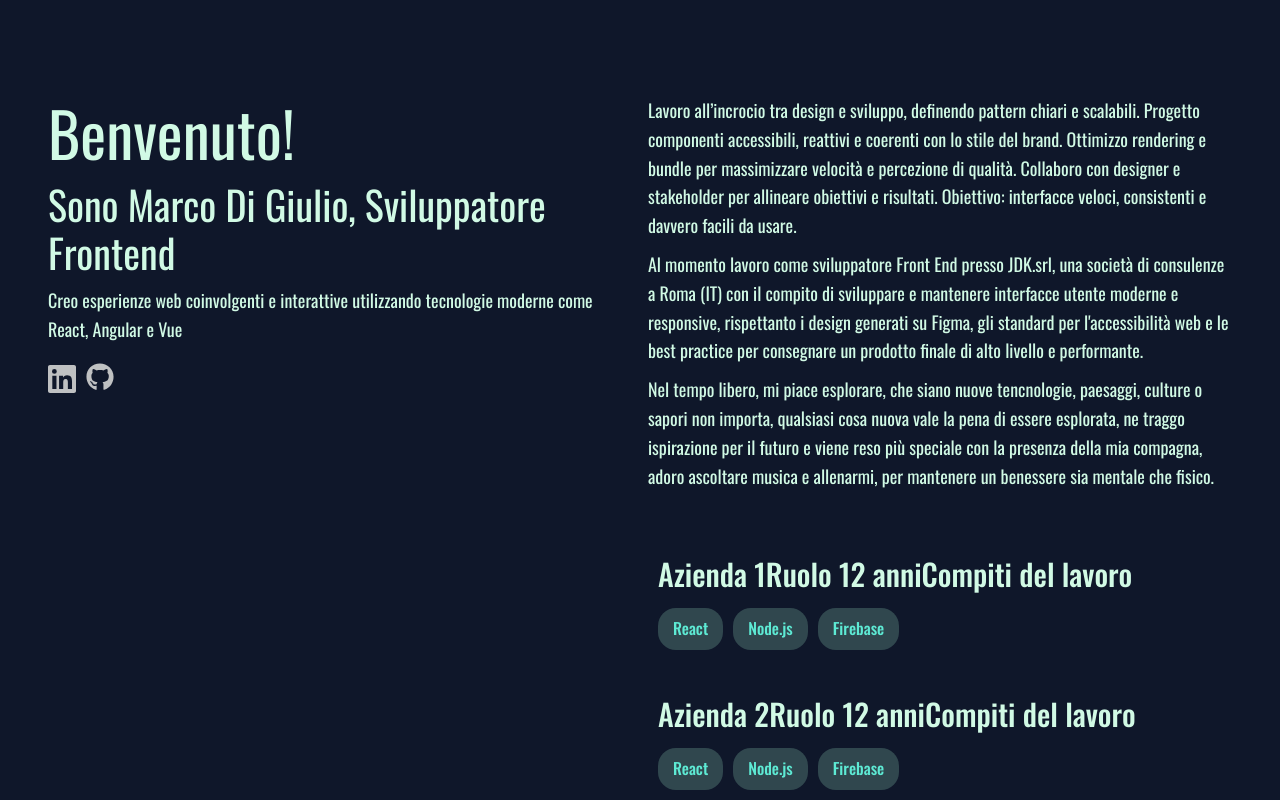
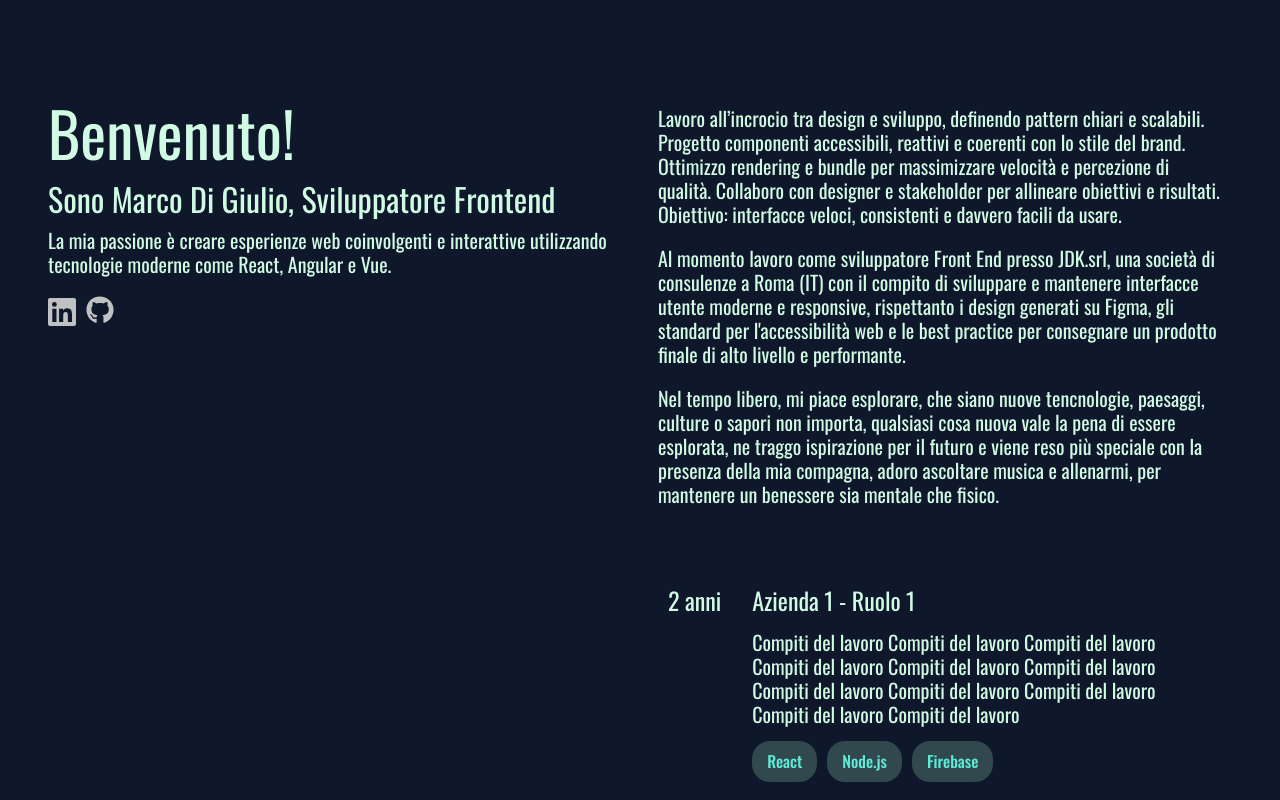
Before and after one commit to mDiGiulio94/Portfolio, a React (Create React App) app: page / in a window 1280 px wide. Shown: the top 800 px of the page. Built offline with nearby package versions, Linux system fonts and the light colour scheme.

Commit message:
aggiunta scroll top e fix grafici

```diff
--- a/src/App.js
+++ b/src/App.js
@@ -5,8 +5,8 @@ import {
   Route,
   Navigate,
 } from "react-router-dom";
-import styled from "styled-components";
 import Loading from "./shared/components/Loading";
+import ScrollTop from "./shared/components/ScrollTop";
 
 const Home = lazy(() => import("./pages/Home.js"));
 
@@ -22,6 +22,8 @@ function App() {
           <Route path="/" element={<Home />} />
         </Routes>
       </Suspense>
+
+      <ScrollTop />
     </Router>
   );
 }
--- a/src/index.css
+++ b/src/index.css
@@ -6,6 +6,7 @@
   font-weight: 900;
 }
 
+/* variabili corrispondenti ai font di tutto il progetto e al loro ridimensionamento quando lo schermo cambia */
 :root{
   /* base */
   --fs-body: clamp(16px, 0.30vw + 15px, 18px);
@@ -28,6 +29,7 @@ h3 { font-size: var(--fs-h3); line-height: var(--lh-h); }
 h4 { font-size: var(--fs-h4); line-height: var(--lh-h); }
 h5 { font-size: var(--fs-h5); line-height: var(--lh-h); }
 h6 { font-size: var(--fs-h6); line-height: var(--lh-h); }
+p { font-size: var(--fs-h6); line-height: var(--lh-h); }
 .small, small { font-size: clamp(14px, 0.2vw + 13px, 16px); line-height: 1.5; }
 
 body {
--- a/src/pages/Home.js
+++ b/src/pages/Home.js
@@ -8,15 +8,15 @@ import useMediaQuery from "../shared/hooks/hooks.js";
 
 export default function Home() {
 
-    const isSmall = useMediaQuery()
+    const isSmall = useMediaQuery("(max-width: 600px)")
 
   return (
-    <Container>
-      <ContainerLeft>
+    <Container $small={isSmall}>
+      <ContainerLeft $small={isSmall}>
         <Welcome />
       </ContainerLeft>
 
-      <ContainerRight>
+      <ContainerRight $small={isSmall}>
         <Presentazione />
         <Workplaces />
         <Projects />
@@ -27,6 +27,7 @@ export default function Home() {
 
 const Container = styled.div`
   display: flex;
+  flex-direction: ${props => props.$small ? "column" : "row"};
   max-width: 1280px;
   margin-left: auto;
   margin-right: auto;
@@ -35,6 +36,7 @@ const Container = styled.div`
   padding-top: 6rem;
   padding-bottom: 6rem;
   gap: 16px;
+  align-items: flex-start;
 
 ::-webkit-scrollbar {
   display: none;
@@ -47,15 +49,14 @@ const Container = styled.div`
 `;
 
 const ContainerLeft = styled.div`
-  width: 50%;
+  width: ${props => props.$small ? "100%" : "50%"};
   top: 0;
-  position: sticky;
+  position: ${props => props.$small ? "" : "sticky"};
 `;
 
 const ContainerRight = styled.div`
   display: flex;
   flex-direction: column;
   gap: 50px;
-  width: 50%;
-  overflow-y: auto;
+  width: ${props => props.$small ? "100%" : "50%"};
 `;
--- a/src/shared/components/Card.js
+++ b/src/shared/components/Card.js
@@ -24,12 +24,17 @@ export default function Card({
       className={isDimmed ? "dimmed" : ""}
     >
       <section>
-        <div>
+        <div className="info-box">
+          <span>
+            <h5>{duration ?? ""}</h5>
+          </span>
+          <span>
+            <h5>
               {name ?? ""}
+              {role ? " - " : ""}
               {role ?? ""}
-          {duration ?? ""}
-          {description ?? ""}
-        </div>
+            </h5>
+            <p> {description ?? ""}</p>
             {tecnologies && (
               <div className="tech">
                 {tecnologies?.map((tech, idx) => (
@@ -37,6 +42,8 @@ export default function Card({
                 ))}
               </div>
             )}
+          </span>
+        </div>
       </section>
     </CardContainer>
   );
@@ -49,7 +56,7 @@ const CardContainer = styled.div`
   gap: 20px;
   width: calc(100% - 23px);
   border-radius: 5px;
-  padding: 10px;
+  padding: 20px;
   cursor: pointer;
   transition: 0.3s ease-in-out;
   max-height: 250px;
@@ -82,6 +89,21 @@ const CardContainer = styled.div`
     font-weight: 500;
     flex-direction: column;
 
+    .info-box {
+      display: flex;
+
+      > span:first-child{
+        width: 15%;
+      }
+
+      > span:nth-of-type(2) {
+        gap: 15px;
+        display: flex;
+        flex-direction: column;
+        width: 75%
+      }
+    }
+
     .tech {
       display: flex;
       gap: 10px;
--- /dev/null
+++ b/src/shared/components/ScrollTop.js
@@ -0,0 +1,86 @@
+import React, { useEffect, useState } from "react";
+import styled from "styled-components";
+
+/** Hook: mostra il FAB quando hai scrollato oltre `threshold` */
+export function usePageHalfVisible(threshold = 0.5) {
+  const [visible, setVisible] = useState(false);
+
+  useEffect(() => {
+    let ticking = false;
+
+    const onScroll = () => {
+      if (ticking) return;
+      ticking = true;
+
+      requestAnimationFrame(() => {
+        const doc = document.documentElement;
+        const max = doc.scrollHeight - doc.clientHeight;
+        const progress = max > 0 ? doc.scrollTop / max : 0; // 0..1
+        const nextVisible = progress >= threshold;
+
+        setVisible((prev) => (prev !== nextVisible ? nextVisible : prev));
+        ticking = false;
+      });
+    };
+
+    onScroll(); // inizializza stato alla mount
+    window.addEventListener("scroll", onScroll, { passive: true });
+    return () => window.removeEventListener("scroll", onScroll);
+  }, [threshold]);
+
+  return visible;
+}
+
+export default function ScrollTop() {
+  const visible = usePageHalfVisible(0.5);
+
+  const handleScrollTop = () => {
+    if (!visible) return;
+    window.scrollTo({ top: 0, behavior: "smooth" });
+  };
+
+  return (
+    <Fab
+      type="button"
+      aria-label="Torna all'inizio"
+      $visible={visible}
+      onClick={handleScrollTop}
+    >
+      ⮝
+    </Fab>
+  );
+}
+
+/* ===== styled-components ===== */
+
+const Fab = styled.button`
+  position: fixed;
+  bottom: 20px;
+  right:20px;
+  z-index: 9998;
+
+  width: 48px;
+  height: 48px;
+
+  background: #34495E;
+  color: #fff;
+  padding: 10px;
+  font-size: xx-large;
+
+  display: flex;
+  align-items: center;
+  justify-content: center;
+
+  border: 0;
+  box-shadow: 0px 0px 2px 0px rgba(255, 255, 255, 0.5);
+
+  opacity: ${(p) => (p.$visible ? 1 : 0)};
+  pointer-events: ${(p) => (p.$visible ? "auto" : "none")};
+  transition: opacity 300ms ease;
+  cursor: ${(p) => (p.$visible ? "pointer" : "default")};
+
+  &:focus-visible {
+    outline: 2px solid #fff;
+    outline-offset: 2px;
+  }
+`;
--- a/src/shared/sections/Presentation.js
+++ b/src/shared/sections/Presentation.js
@@ -25,6 +25,7 @@ const Container = styled.div`
   .presentation-section {
     display: flex;
     flex-direction: column;
-    gap: 10px;
+    gap: 20px;
+    padding: 10px;
   }
 `;
--- a/src/shared/sections/Welcome.js
+++ b/src/shared/sections/Welcome.js
@@ -14,9 +14,9 @@ export default function Welcome() {
       {it.welcome.map((item, idx) => (
         <section key={idx} className="welcome-section">
           <h1>{item.benvenuto}</h1>
-          <h2>
+          <h3>
             {item.nome}, {item.specializzazione}
-          </h2>
+          </h3>
           <p>{item.descrizione}</p>
         </section>
       ))}
--- a/src/shared/sections/Workplaces.js
+++ b/src/shared/sections/Workplaces.js
@@ -12,7 +12,7 @@ export default function Workplaces() {
       nome: "Azienda 1",
       ruolo: "Ruolo 1",
       durata: "2 anni",
-      descrizione: "Compiti del lavoro",
+      descrizione:"Compiti del lavoro Compiti del lavoro Compiti del lavoro Compiti del lavoro Compiti del lavoro Compiti del lavoro Compiti del lavoro Compiti del lavoro Compiti del lavoro Compiti del lavoro Compiti del lavoro " ,
       tecnologie: ["React", "Node.js", "Firebase"],
     },
     {
--- a/src/shared/utils/it.json
+++ b/src/shared/utils/it.json
@@ -4,7 +4,7 @@
         "benvenuto": "Benvenuto!",
         "nome": "Sono Marco Di Giulio",
         "specializzazione": "Sviluppatore Frontend",
-        "descrizione": "Creo esperienze web coinvolgenti e interattive utilizzando tecnologie moderne come React, Angular e Vue"
+        "descrizione": "La mia passione è creare esperienze web coinvolgenti e interattive utilizzando tecnologie moderne come React, Angular e Vue."
     }
    ],
    "presentazione": [
```
Lines whose indentation alone changed are shown as unchanged.
